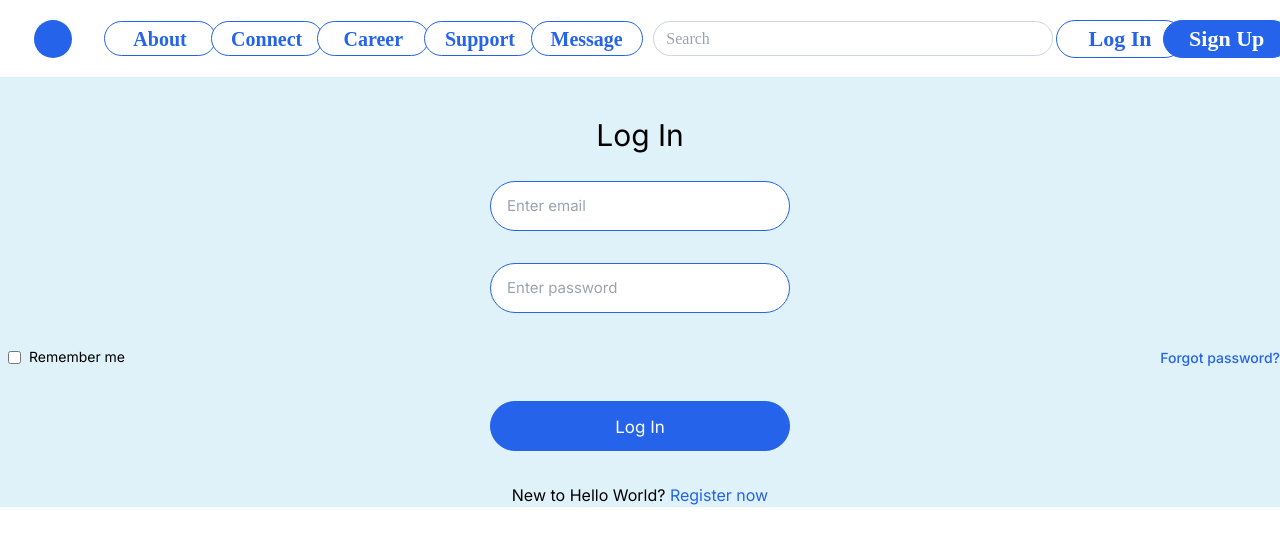
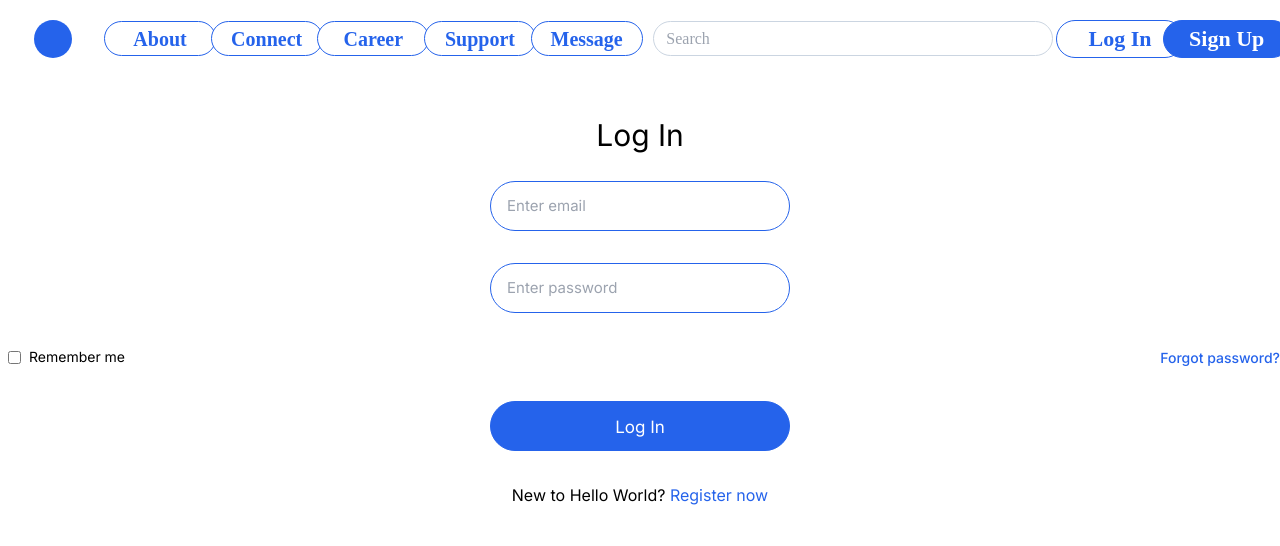
Before and after one commit to McMillon-Innovation-Studios/ISP, a Next.js app: page /login in a window 1280 px wide. Shown: the top 546 px of the page. Built offline with nearby package versions, Linux system fonts and the light colour scheme; no server answers.

Commit message:
LogIn: changed background to white

```diff
--- a/app/login/page.tsx
+++ b/app/login/page.tsx
@@ -65,7 +65,7 @@
 
 
     return (
-        <div>
+        <div  className="bg-white">
             <NavBar
             activeTab=""/>
             <div className="text-center font-['Lucida Sans']">
```
